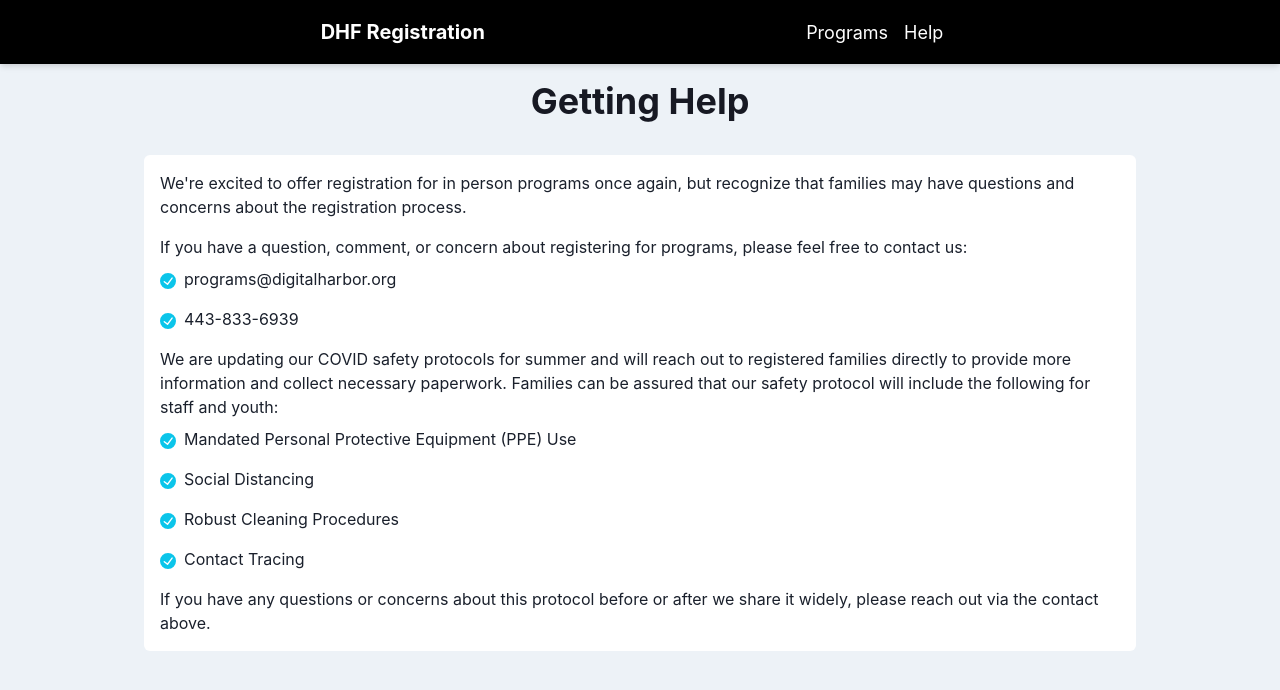
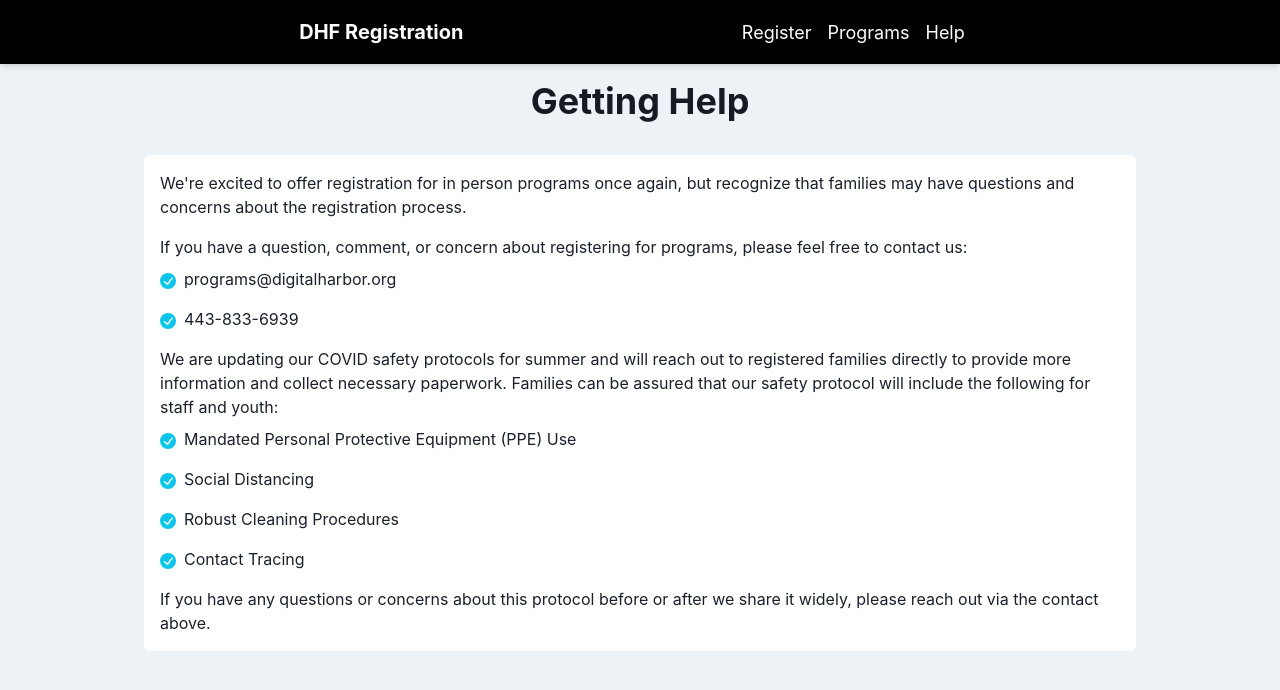
Before and after one commit to DigitalHarborFoundation/dhf-registration-portal-v1, a Next.js app: page /help in a window 1280 px wide. Shown: the top 690 px of the page. Built offline with nearby package versions, Linux system fonts and the light colour scheme.

Commit message:
added Register to the Header

```diff
--- a/components/Header.tsx
+++ b/components/Header.tsx
@@ -49,6 +49,15 @@ const Header: React.FC = () => {
           </a>
         </Link>
         <Flex direction='row' align='center' justify='center'>
+          <Link href='/' passHref>
+            <ChakraLink
+              display={["none", "none", "inline-flex", "inline-flex"]}
+            >
+              <Text fontSize='lg' color='white' marginRight={4}>
+                Register
+              </Text>
+            </ChakraLink>
+          </Link>
           <Link href='/programs' passHref>
             <ChakraLink
               display={["none", "none", "inline-flex", "inline-flex"]}
```
